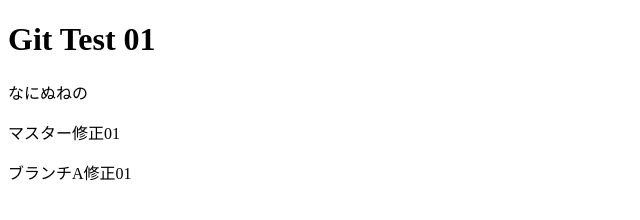
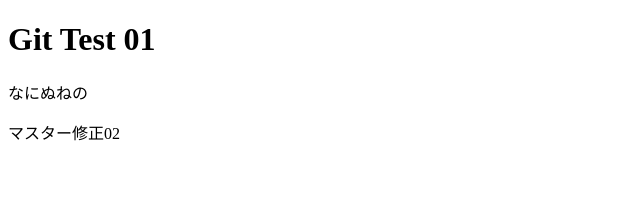
Before and after one commit to kanacomic/firstTest, a plain HTML site: page index.html in a window 1280 px wide. Shown: the whole page, without its empty margins (0-640 px from the left). Drawn offline with Linux system fonts and the light colour scheme.

Commit message:
マスター修正02

```diff
--- a/index.html
+++ b/index.html
@@ -7,7 +7,6 @@
 <body>
 	<h1>Git Test 01</h1>
 	<p>なにぬねの</p>
-	<p>マスター修正01</p>
-	<p>ブランチA修正01</p>
+	<p>マスター修正02</p>
 </body>
 </html>
```
